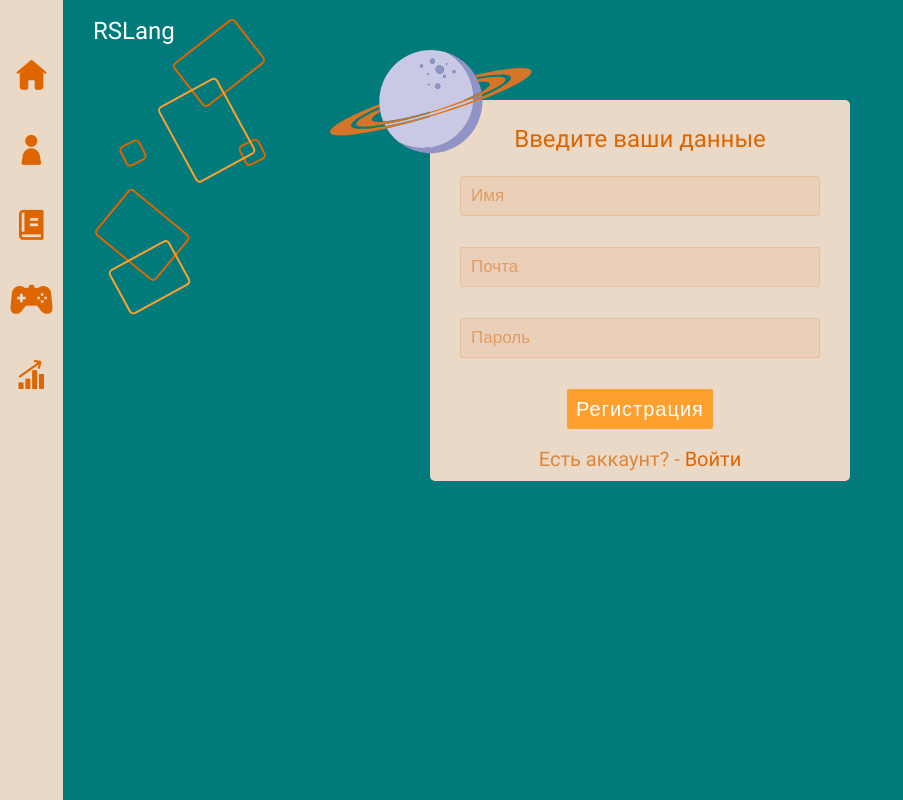
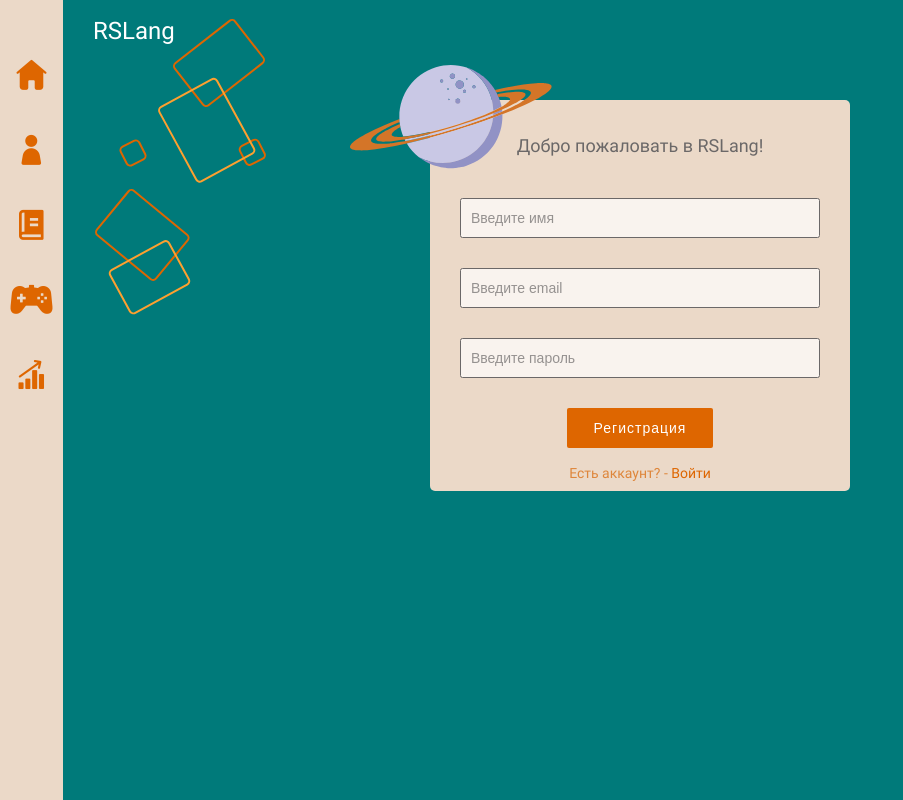
Before and after one commit to NetLighty/RS-Lang, a React (Vite) app: page /registration in a window 1280 px wide. Shown: the whole page, without its empty margins (0-903 px from the left). Built offline with nearby package versions, Linux system fonts and the light colour scheme.

Commit message:
refactor: corrected form styles

```diff
--- a/src/components/authForm/authForm.scss
+++ b/src/components/authForm/authForm.scss
@@ -6,7 +6,7 @@
    width: 420px;
    border-radius: 5px;
    span {
-      font-size: 2rem;
+      font-size: $mainFontSize;
       color: $darkBrownColor;
    }
    .form {
@@ -14,7 +14,8 @@
       flex-direction: column;
       align-items: center;
       position: relative;
-      row-gap: 0.8rem;
+      row-gap: 0.7rem;
+      font-size: $mainFontSize;
       &__input-block {
          display: grid;
          grid-template-columns: 1fr;
@@ -22,44 +23,43 @@
       }
       &__img {
          position: absolute;
-         left: -100px;
-         top: -60px;
+         left: -80px;
+         top: -45px;
       }
       &__text{
-         color: $darkOrangeColor;
-         font-size: 2.4rem;
-         margin: 1.5rem 0 1.5rem 0;
+         color: $colorForm;
+         font-size: $addFontSize;
+         margin: 2.5rem 0 3.5rem 0;
       }
       &__error-container {
          height: $errorMessageHeight;
       }
       &__error-message {
-         font-size: 1.8rem;
-         color: red;
+         font-size: $mainFontSize;
+         color: $darkOrangeColor;
       }
       &__email,
       &__password{
          margin: 0;
          width: 360px;
          height: 40px;
-         border: 0.05rem solid #8F8C8C;
          padding-left: 1rem;
-         font-size: 1.7rem;
-         color: $darkOrangeColor;
-         background-color: rgba($darkBrownColor, 0.1);
-         border-color: rgba($darkBrownColor, 0.2);
+         font-size: $mainFontSize;
+         color: $colorForm;
+         background-color: rgba($whiteColor, 0.7);
+         border: 0.5px solid $colorForm;
          border-radius: 0.25rem;
          transition: border-color 0.15s ease-in-out, box-shadow 0.15s ease-in-out;
       }
       &__email:focus,
       &__password:focus {
-         border-color: rgba($darkBrownColor, 0.4);
+         border: 2px solid $lightOrangeColor;
          outline: 0;
-         box-shadow: 0 0 0 0.2rem rgba($darkBrownColor, 0.4);
+         //box-shadow: 0 0 0 0.2rem rgba($darkBrownColor, 0.4);
       }
       &__email::placeholder,
       &__password::placeholder {
-         color: rgba($darkBrownColor, 0.7);
+         color: rgba($colorForm, 0.7);
       }
       &__button {
          display: flex;
@@ -70,7 +70,7 @@
             height: 40px;
             border-radius: 2px;
             color: #fff;
-            font-size: 2rem;
+            font-size: $mainFontSize;
             letter-spacing: 0.1rem;
             font-weight: 200;
             text-transform: capitalize;
@@ -78,7 +78,7 @@
             transition: opacity 0.3s ease;
             &:hover {
                cursor: pointer;
-               opacity: 0.6;
+               opacity: 0.7;
             }
          }
          &-reg{
@@ -87,13 +87,13 @@
          }
          &-enter {
             width: 146px;
-            background-color: $lightOrangeColor;
+            background-color: $darkOrangeColor;
          }
       }
       .auth-link {
          text-decoration: none;
          color: $darkOrangeColor;
-         font-size: 2rem;
+         font-size: $mainFontSize;
       }
    }
 }
--- a/src/components/authForm/registrationForm.tsx
+++ b/src/components/authForm/registrationForm.tsx
@@ -38,9 +38,9 @@ const RegistrationForm: FC = () => {
           <Form>
             <div className="form">
               <img className="form__img" src={`${result}/src/assets/img/enter.svg`} alt="planet" />
-              <p className="form__text">Введите ваши данные</p>
+              <p className="form__text">Добро пожаловать в RSLang!</p>
               <div className="form__input-block">
-                <Field name="name" className="form__email" placeholder="Имя" />
+                <Field name="name" className="form__email" placeholder="Введите имя" />
                 <div className="form__error-container">
                   {errors.name && touched.name ? (
                     <span className="form__error-message">{errors.name}</span>
@@ -48,7 +48,7 @@ const RegistrationForm: FC = () => {
                 </div>
               </div>
               <div className="form__input-block">
-                <Field name="email" className="form__email" placeholder="Почта" />
+                <Field name="email" className="form__email" placeholder="Введите email" />
                 <div className="form__error-container">
                   {errors.email && touched.email ? (
                     <span className="form__error-message">{errors.email}</span>
@@ -56,7 +56,7 @@ const RegistrationForm: FC = () => {
                 </div>
               </div>
               <div className="form__input-block">
-                <Field name="password" className="form__password" type="password" placeholder="Пароль" />
+                <Field name="password" className="form__password" type="password" placeholder="Введите пароль" />
                 <div className="form__error-container">
                   {errors.password && touched.password ? (
                     <span className="form__error-message">{errors.password}</span>
--- a/src/style/global.scss
+++ b/src/style/global.scss
@@ -15,6 +15,7 @@ $beigeColor: #EDC9A7;
 $backgrounColorPaginationButton: #EFE6DE;
 $greyColor: #99978E;
 $lightGreyColor: #8D8787;
+$colorForm: #6B6868;
 
 
 $mainFontSize: 1.4rem;
--- a/src/ui/myModal/myModal.tsx
+++ b/src/ui/myModal/myModal.tsx
@@ -7,7 +7,6 @@ interface MyModalProps {
   setVisible: (b:boolean) => void;
 }
 
-// eslint-disable-next-line react/function-component-definition
 const MyModal: FC<MyModalProps> = ({ children, visible, setVisible }) => {
   const rootClasses = ['myModal'];
   if (visible) {
```
